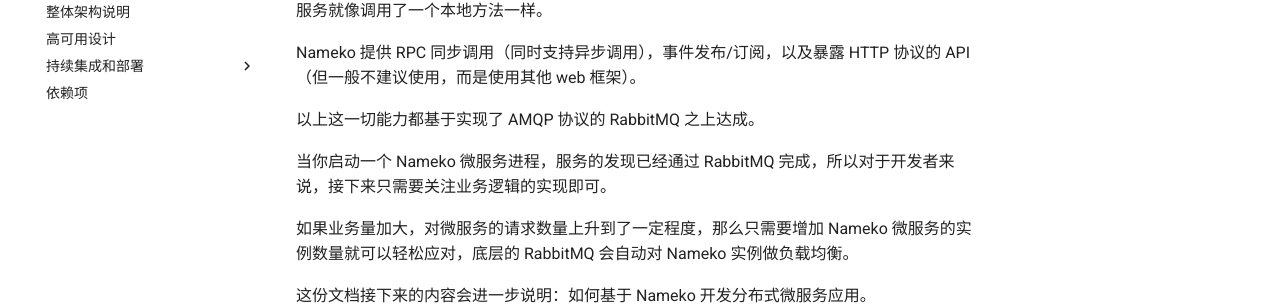
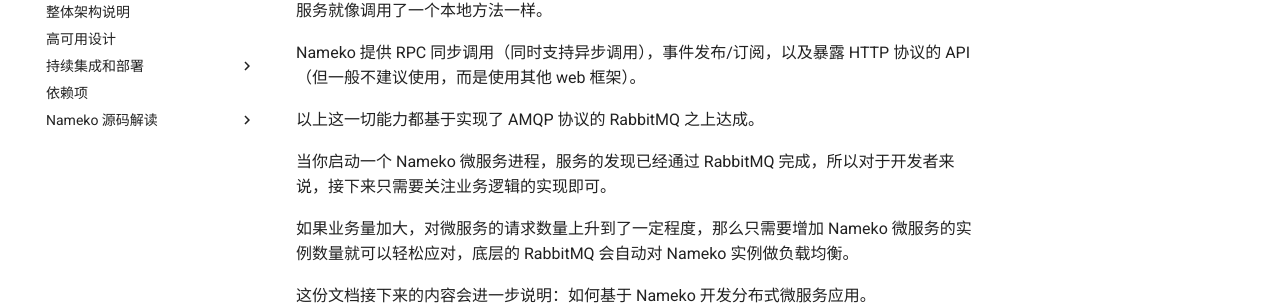
Before and after one commit to Bryanthelol/nameko-plus-doc, an MkDocs documentation site: the page built from docs/index.md, in a window 1280 px wide. Shown: the part 207-512 px from the top of the page. Built offline with MkDocs 1.6.1 and Material for MkDocs 9.7.7, drawn with Linux system fonts in a browser that asks for light colours.

Commit message:
update doc

```diff
--- a/mkdocs.yml
+++ b/mkdocs.yml
@@ -13,7 +13,9 @@
   - sit 环境方案.md
   - staging 环境方案.md
   - prod 环境方案.md
-- 依赖项.md
+- 依赖项记录.md
+- Nameko 源码解读:
+  - 源码概述.md
 repo_url: https://gitea.bearcatlog.com/BryantStudio
 repo_name: BryantStudio
 copyright: Copyright &copy; 2023 Bryant He
```
Also changed, not shown: docs/源码概述.md (added, +6 -0 lines), docs/依赖项记录.md (renamed from docs/依赖项.md).
